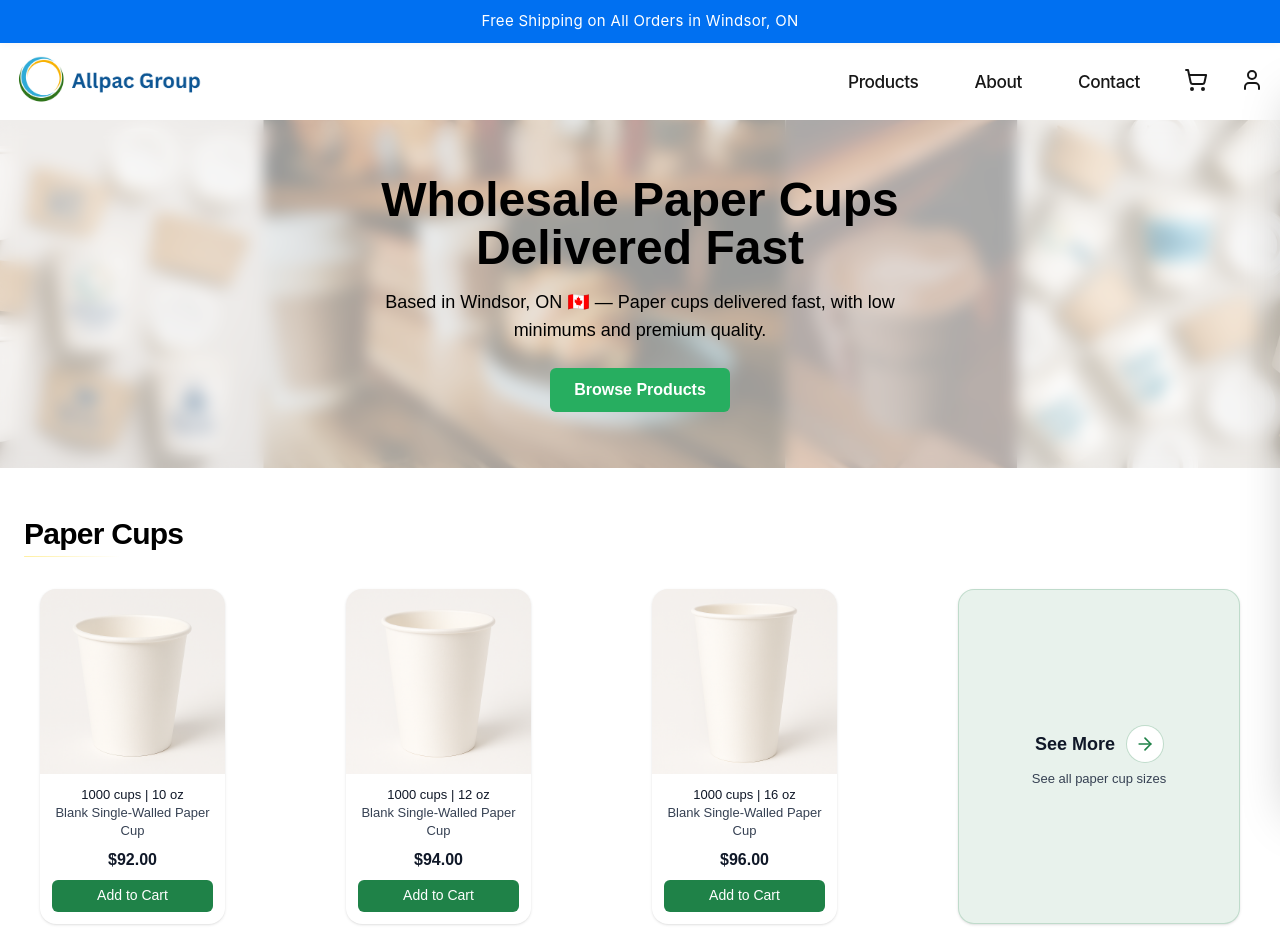
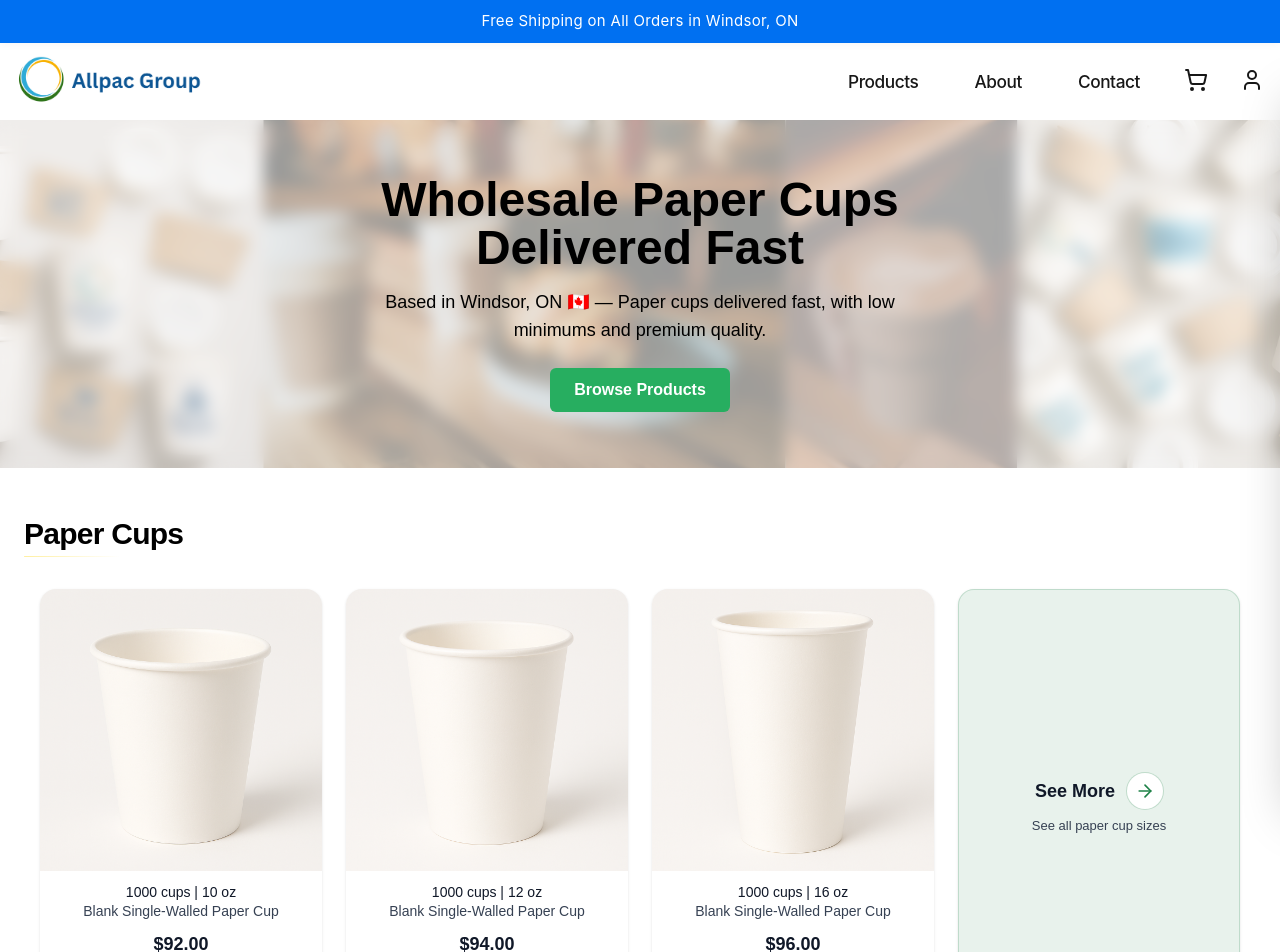
Before and after one commit to Emadedin1/allpacstore, a Next.js app: page / in a window 1280 px wide. Shown: the top 952 px of the page. Built offline with nearby package versions, Linux system fonts and the light colour scheme.

Commit message:
Update CupCard.jsx

```diff
--- a/src/components/CupCard.jsx
+++ b/src/components/CupCard.jsx
@@ -13,7 +13,7 @@ const CASE_PRICE_BY_SIZE = {
   "32 oz": 90,
 };
 
-export default function CupCard({ cup, compact = true }) {
+export default function CupCard({ cup }) {
   const router = useRouter();
   const { addItem, openCart } = useCart();
 
@@ -47,30 +47,18 @@ export default function CupCard({ cup, compact = true }) {
     openCart();
   };
 
-  // Compact mode tweaks (desktop only) -> smaller text, tighter padding.
-  const textSizeTitle = compact
-    ? "text-sm lg:text-[13px]"
-    : "text-sm";
-  const priceTextSize = compact
-    ? "text-lg lg:text-base"
-    : "text-lg";
-  const cardPadding = compact
-    ? "p-3 sm:p-3.5 lg:p-3"
-    : "p-3 sm:p-4";
-  const buttonHeight = compact ? "h-9 lg:h-8" : "h-10";
-
   return (
     <div
       role="button"
       tabIndex={0}
       onClick={goToDetails}
       onKeyDown={handleKeyDown}
-      className={`
+      className="
         group bg-white rounded-2xl shadow-sm hover:shadow-md transition
         flex flex-col cursor-pointer focus:outline-none
         focus-visible:ring-2 focus-visible:ring-black/10
-        max-w-[210px] md:max-w-[200px] lg:max-w-[190px] xl:max-w-[185px]
-      `}
+        w-[var(--card-min)]
+      "
       aria-label={`${cup.size} details`}
     >
       {/* Square image well */}
@@ -84,38 +72,29 @@ export default function CupCard({ cup, compact = true }) {
         />
       </div>
 
-      {/* Content */}
-      <div className={`${cardPadding} flex flex-col gap-2 flex-1`}>
-        <p
-          className={`
-            ${textSizeTitle} font-medium text-gray-900 leading-snug text-center
-          `}
-        >
-          {qtyPerCase} cups | {cup.size}{" "}
+      <div className="p-3 flex flex-col gap-2">
+        <p className="text-[13px] sm:text-sm font-medium text-gray-900 leading-snug text-center">
+          {qtyPerCase} cups | {cup.size}
           <span className="font-normal text-gray-700 block">
             {cup.description || DEFAULT_DESCRIPTOR}
           </span>
         </p>
 
-        <p
-          className={`
-            ${priceTextSize} font-semibold text-gray-900 text-center
-          `}
-        >
+        <p className="text-base sm:text-lg font-semibold text-gray-900 text-center">
           ${effectiveCasePrice.toFixed(2)}
         </p>
 
         <button
           type="button"
           onClick={handleAddToCart}
-          className={`
-            mt-auto inline-flex ${buttonHeight} w-full items-center justify-center
+          className="
+            mt-auto inline-flex h-9 sm:h-10 w-full items-center justify-center
             rounded-md bg-[#1F8248] hover:bg-[#196D3D] active:bg-[#145633]
-            text-white text-[15px] lg:text-[14px] font-medium
+            text-white text-[14px] sm:text-[15px] font-medium
             hover:shadow-sm focus:outline-none
             focus-visible:ring-2 focus-visible:ring-[#145633] focus-visible:ring-offset-1
             transition-colors
-          `}
+          "
           aria-label={`Add 1 case of ${cup.size} cups to cart`}
         >
           Add to Cart
```
